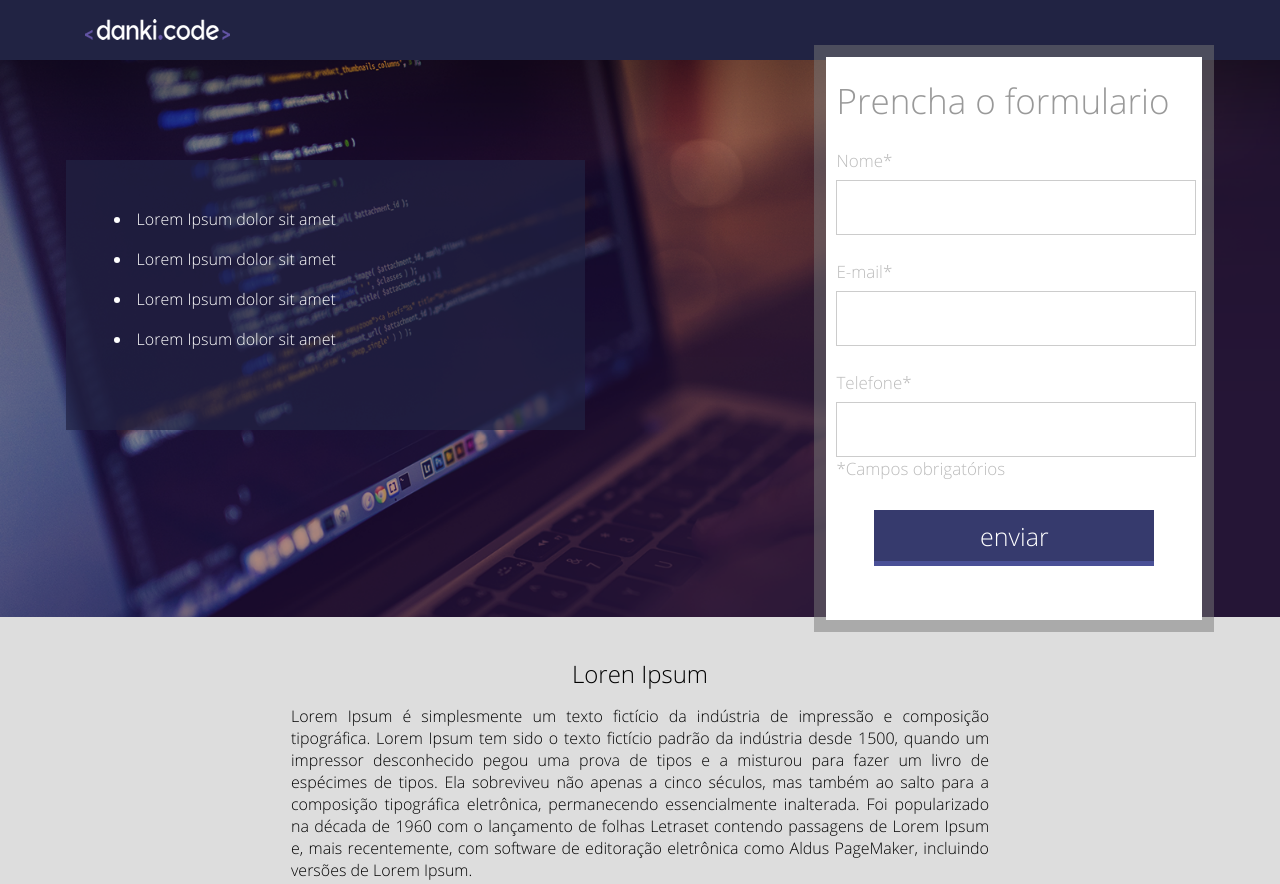
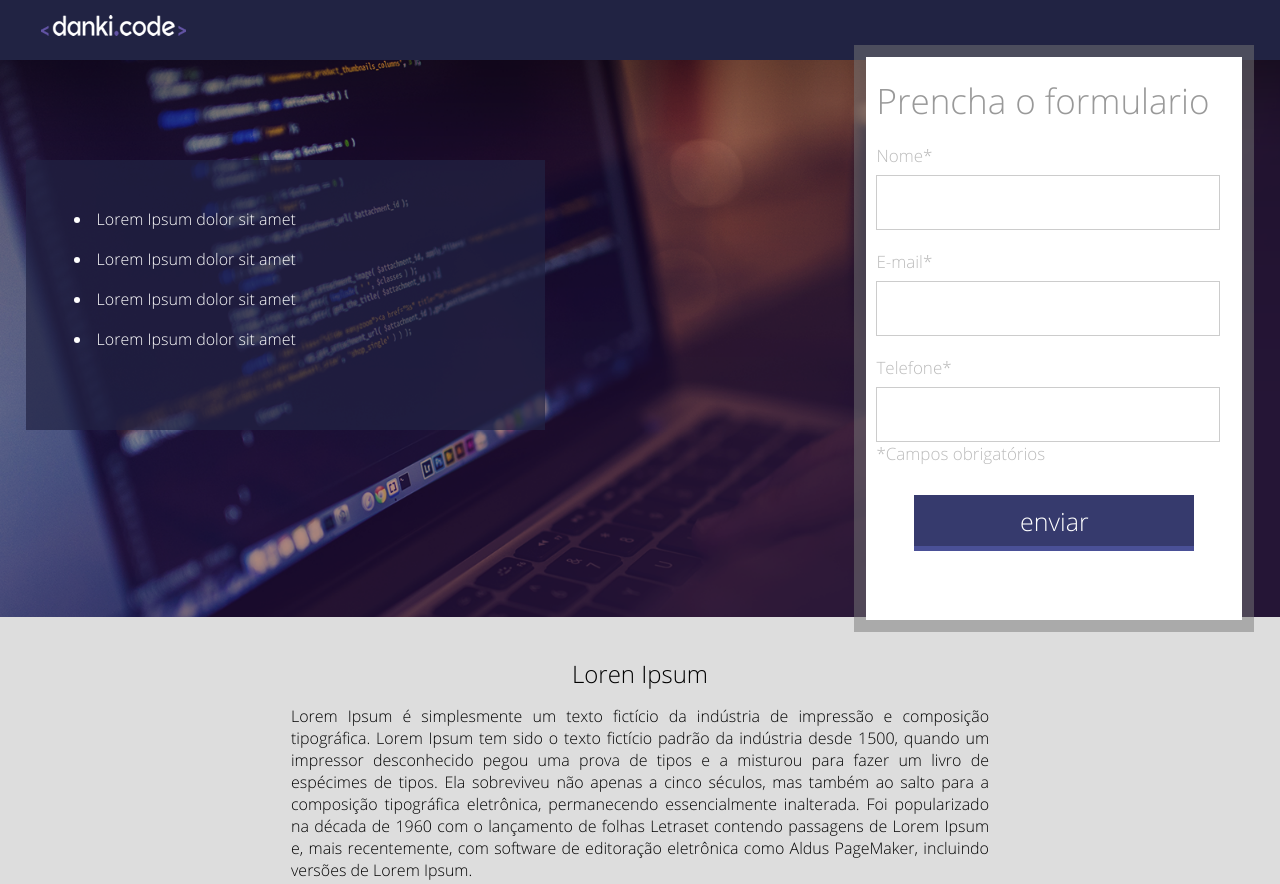
Before and after one commit to stefanie-martins/projeto_01, a plain HTML site: page index.html in a window 1280 px wide. Shown: the top 884 px of the page. Drawn offline with Linux system fonts and the light colour scheme.

Commit message:
finalizando

```diff
--- a/css/style.css
+++ b/css/style.css
@@ -4,17 +4,20 @@
     box-sizing: border-box;
     font-family: "Open Sans";
 }
-
+html,body{
+	height: 100%;
+}
 @font-face{
     src: url('../fonts/OpenSans-Light.ttf');
     font-family: "Open Sans";
 }
 
+
 .center
 {
-    width: 1200px;
     margin: 0 auto;
     padding: 0 2%;
+
 }
 
 .header
@@ -27,21 +30,18 @@
 
 .header img
 {
-    margin: 19px;
+    margin: 15px;
 }
 
 .container-banner{
+    width: 100%;
     min-width: 1200px;
-    width: 100%;
     height: 557px;
     background-image: url(../imagens/header_bg.png);
     background-size: cover;
     background-position: center;
 }
 
-.container-banner > .center{
-    height: 100%;
-}
 
 .form {
     padding: 10px;
@@ -57,6 +57,10 @@
 
 }
 
+.container-banner > .center{
+    height: 100%;
+}
+
 .form h2{
     margin-top: 10px;
     font-weight: normal;
@@ -66,7 +70,7 @@
 }
 
 .input-container{
-    margin-top:25px
+    margin-top: 20px;
 }
 
 .input-container span,.form p{
@@ -79,7 +83,7 @@
 
 .input-container input[type=text]{
     margin-top: 8px;
-    width: 360px;
+    width: 344px;
     height: 55px;
     border: 1px solid #CCC;
 }
@@ -175,6 +179,8 @@
 }
 
 .container-single p{
+    display: inline-block;
+    text-align: justify;
     padding: 10px 25px;
 }
 
@@ -184,6 +190,7 @@
 
 .footer{
     clear: both;
+    min-width: 1200px;
     border-top: 2px solid #888;
     padding: 20px 0;
     text-align: center;
```
